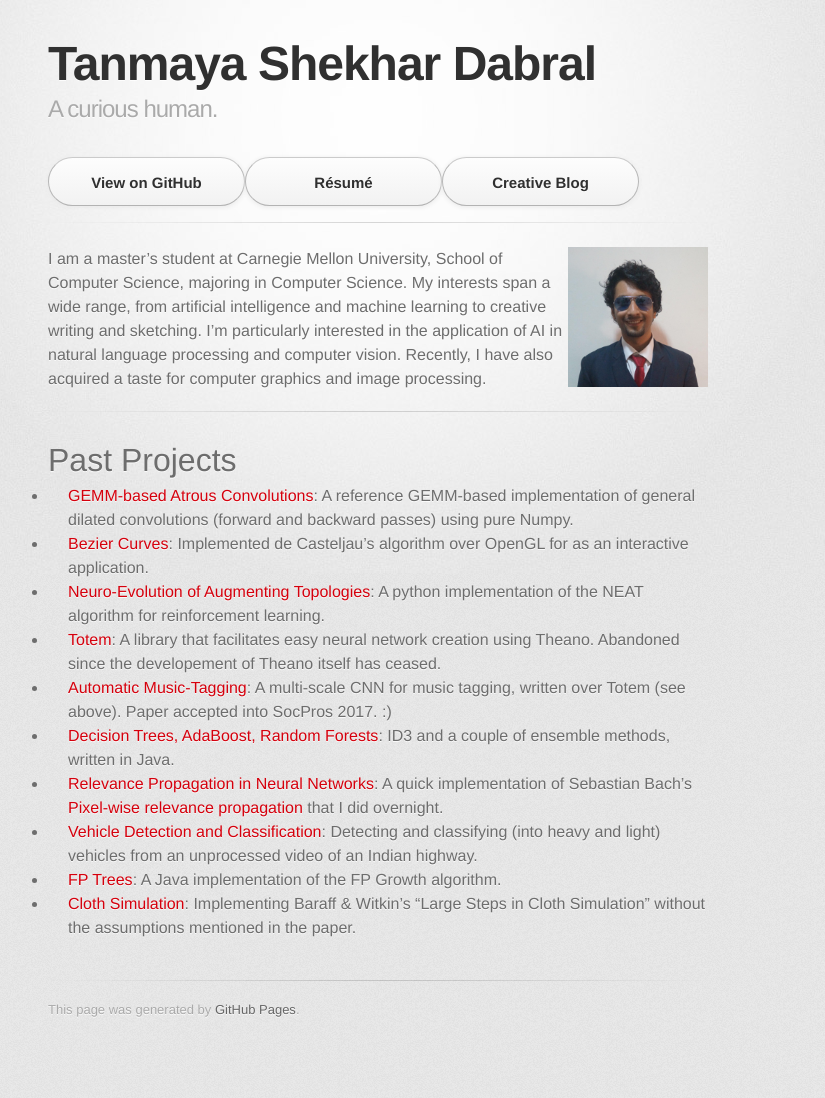
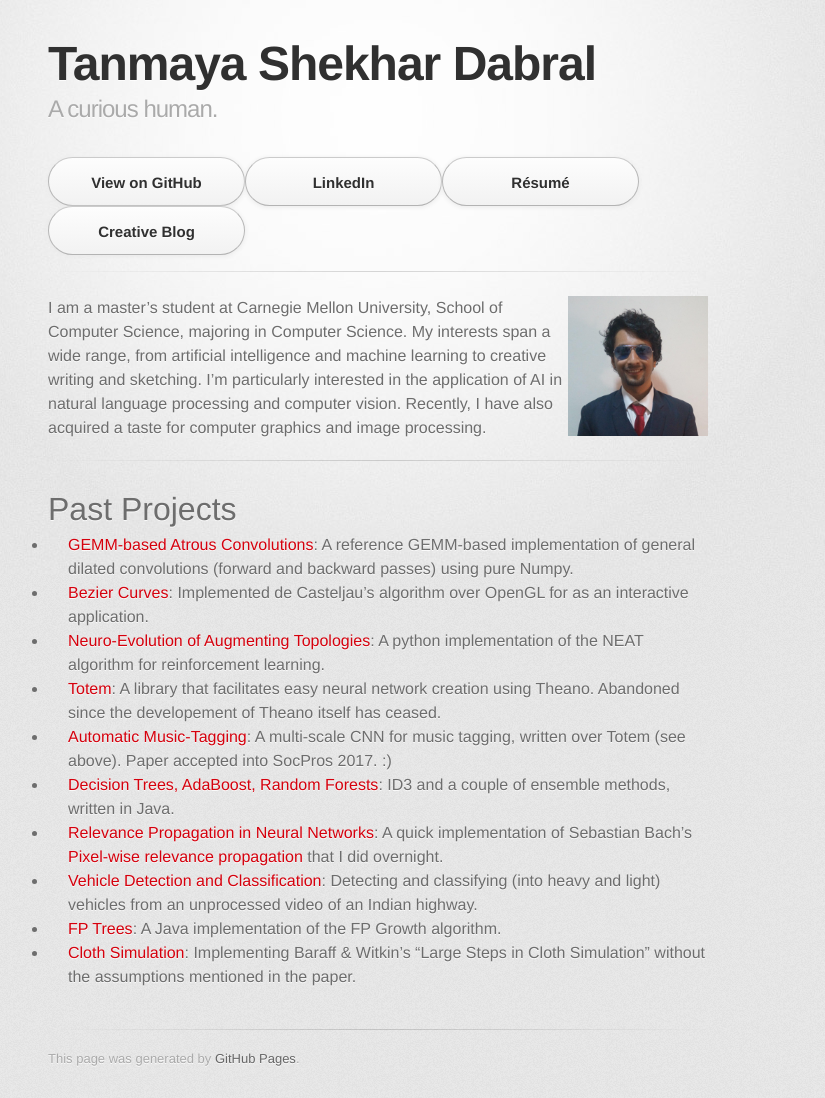
Before and after one commit to many-facedgod/many-facedgod.github.io, a Jekyll site: the page built from index.md, in a window 1280 px wide. Shown: the whole page, without its empty margins (262-1087 px from the left). Built offline with Jekyll 4.4.1, drawn with Linux system fonts in a browser that asks for light colours; some web fonts are replaced; before the commit the page ends 1049 px from its top, so only the background shows below that.

Commit message:
Some more changes

```diff
--- a/_config.yml
+++ b/_config.yml
@@ -24,6 +24,7 @@ github_url: https://github.com/many-facedgod
 resume_url: Resume.pdf
 creative_url: http://blog.polyartfactory.com/
 tech_url: /tech/
+linkedin_url: https://linkedin.com/in/tdabral
 
 # Build settings
 markdown: kramdown
--- a/_layouts/default.html
+++ b/_layouts/default.html
@@ -23,6 +23,7 @@
         </header>
         <section id="links" class="clearfix">
           <a href="{{ site.github_url }}" id="view-on-github" class="button"><span style="text-align:center">View on GitHub</span></a>
+          <a href="{{ site.linkedin_url }}" id="linkedin_link" class="button"><span style="text-align:center">LinkedIn</span></a>
 	  <a href="{{ site.resume_url }}" id="resume" class="button"><span style="text-align:center">Résumé</span></a>
 	  <a href="{{ site.creative_url }}" id="paf_link" class="button"><span style="text-align:center">Creative Blog</span></a>
         </section>
```
